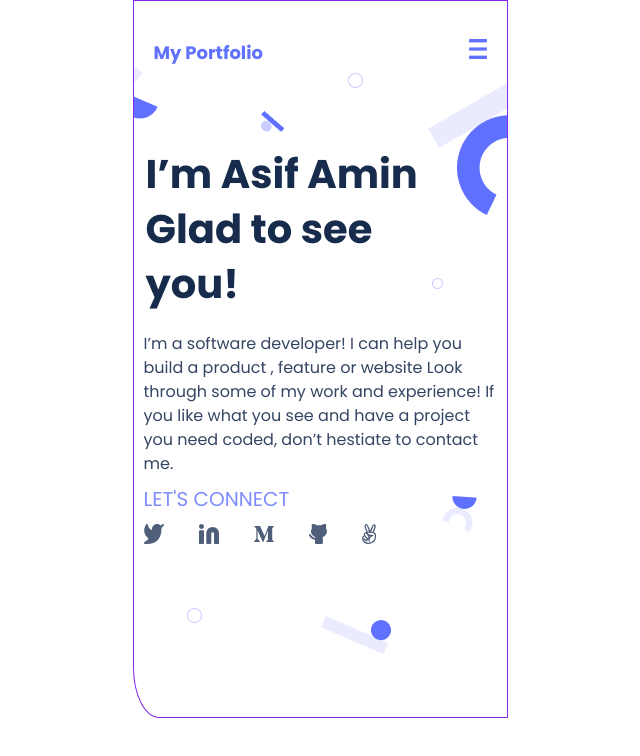
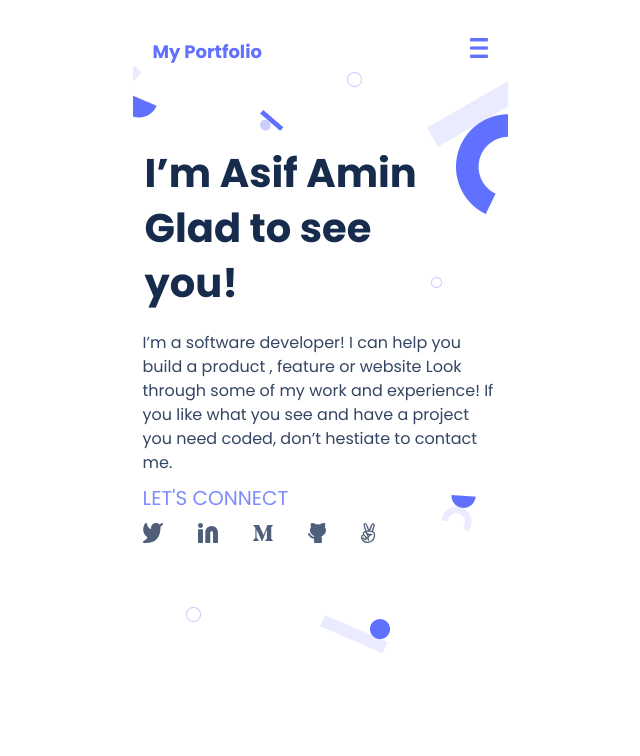
Before and after one commit to asifaminisonline/portfolio_website, a website: page index.html in a window 1280 px wide. Shown: the whole page, without its empty margins (320-960 px from the left). Drawn offline with Linux system fonts and the light colour scheme.

```diff
--- a/styles.css
+++ b/styles.css
@@ -17,7 +17,6 @@
   margin: auto;
   width: 375px;
   height: 718px;
-  border: 1px solid rgb(134, 38, 230);
   border-bottom-left-radius: 7%;
   padding-top: 30px;
 }
```
